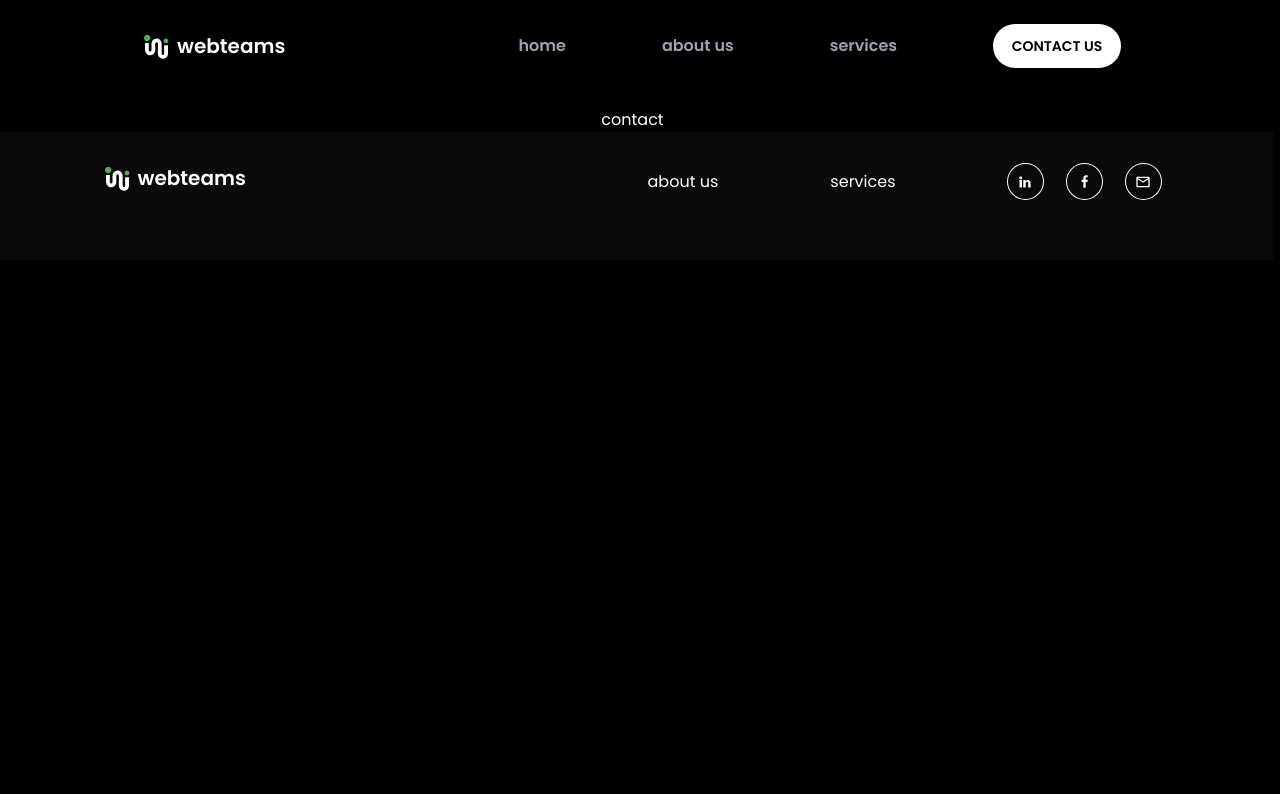
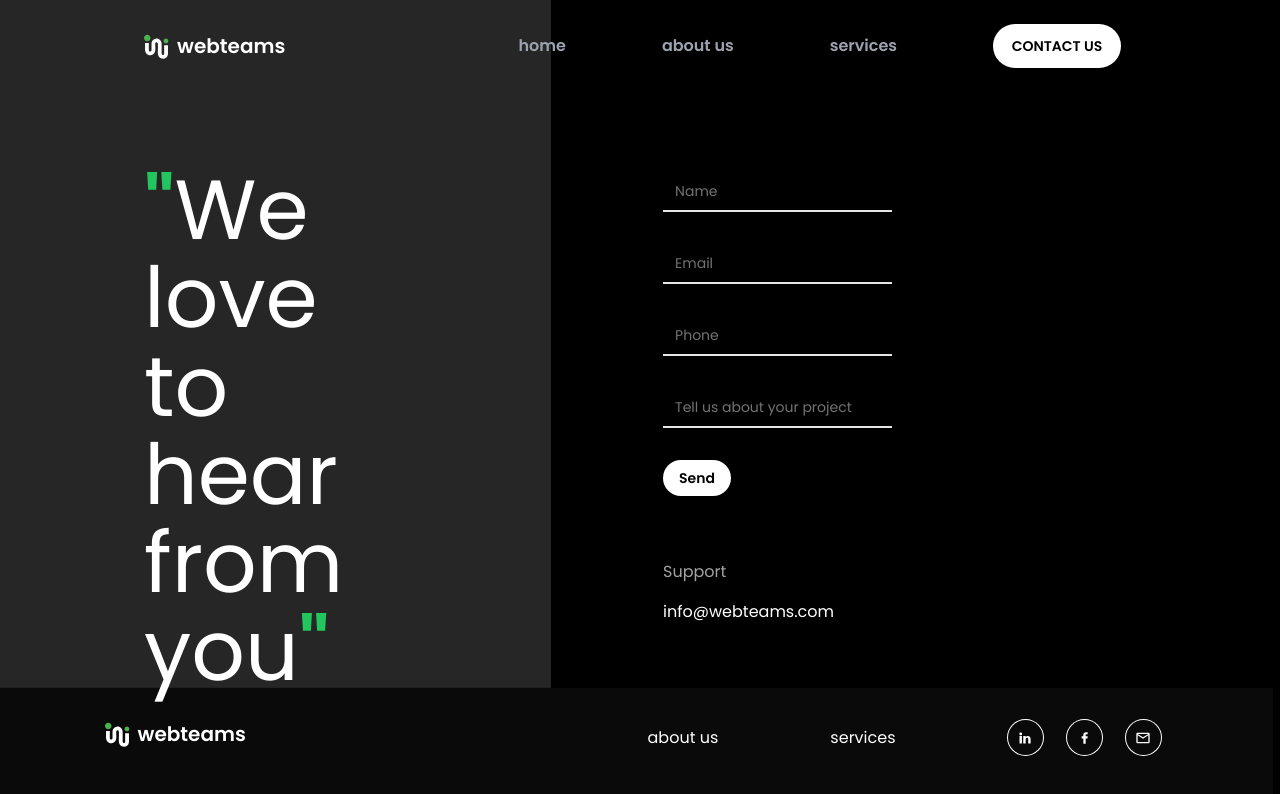
Before and after one commit to usmaniqbal998/WebteamsDev, a Next.js app: page /contact in a window 1280 px wide. Shown: the top 794 px of the page. Built offline with nearby package versions, Linux system fonts and the light colour scheme.

Commit message:
feat: contact us

```diff
--- a/package.json
+++ b/package.json
@@ -19,6 +19,7 @@
     "react": "^18",
     "react-code-blocks": "^0.1.6",
     "react-dom": "^18",
+    "react-hook-form": "^7.51.0",
     "tailwind-merge": "^2.2.1",
     "tailwind-scrollbar": "^3.1.0",
     "tailwindcss-animate": "^1.0.7"
--- a/src/Components/BurgerMenu.tsx
+++ b/src/Components/BurgerMenu.tsx
@@ -22,7 +22,7 @@ import { ImageCircle } from '@/Util/ImageCirclu'
 export const BurgerMenu = (props: { className?: string }) => {
   return (
     <div
-      className={`${props.className} flex w-full flex-row items-center justify-between`}
+      className={`${props.className} z-50 flex w-full flex-row items-center justify-between`}
     >
       <div className='flex items-center justify-center gap-2'>
         <Image src={webteamsLogo} alt='webteams logo' />
--- a/src/Components/Footer.tsx
+++ b/src/Components/Footer.tsx
@@ -1,3 +1,5 @@
+'use client'
+
 import Image from 'next/image'
 import webteamsLogo from '@/assets/webteams-logo.svg'
 import { MenuButton } from '@/Components/MenuButton'
@@ -5,6 +7,7 @@ import { ImageCircle } from '@/Util/ImageCirclu'
 import linkedinIcon from '@/assets/linkedin-icon.svg'
 import facebookIcon from '@/assets/facebook-icon.svg'
 import emailIcon from '@/assets/email-icon.svg'
+import { cn } from '@/Util'
 
 const Navigator = (props: { className?: string }) => (
   <div className={props.className}>
@@ -17,9 +20,14 @@ const Navigator = (props: { className?: string }) => (
   </div>
 )
 
-export const Footer = () => {
+export const Footer = (props: { className?: string }) => {
   return (
-    <footer className='flex h-32 w-screen max-w-[100vw] items-start justify-between bg-neutral-950 px-28 py-8 sm:h-40 sm:flex-col sm:px-8 sm:pb-4 sm:pt-10'>
+    <footer
+      className={cn(
+        'flex h-32 w-screen max-w-[100vw] items-start justify-between bg-neutral-950 px-28 py-8 sm:h-40 sm:flex-col sm:px-8 sm:pb-4 sm:pt-10',
+        props.className
+      )}
+    >
       <div className='flex w-full items-center justify-between'>
         <div className='flex items-center justify-center gap-2'>
           <Image src={webteamsLogo} alt='webteams logo' />
--- a/src/Components/TopNav.tsx
+++ b/src/Components/TopNav.tsx
@@ -12,7 +12,7 @@ export const TopNav = (props: { className?: string }) => {
 
   return (
     <div
-      className={`flex w-full items-center justify-between ${props.className}`}
+      className={`z-50 flex w-full items-center justify-between ${props.className}`}
     >
       <div className='flex items-center justify-center gap-2'>
         <Image src={webteamsLogo} alt='webteams logo' />
--- /dev/null
+++ b/src/Components/ui/input.tsx
@@ -0,0 +1,25 @@
+import * as React from 'react'
+
+import { cn } from '@/Util'
+
+export interface InputProps
+  extends React.InputHTMLAttributes<HTMLInputElement> {}
+
+const Input = React.forwardRef<HTMLInputElement, InputProps>(
+  ({ className, type, ...props }, ref) => {
+    return (
+      <input
+        type={type}
+        className={cn(
+          'flex h-10 w-full border-b-2 bg-black px-3 py-2 text-sm ring-offset-background file:border-0 file:bg-transparent file:text-sm file:font-medium placeholder:text-muted-foreground focus-visible:outline-none focus-visible:ring-2 focus-visible:ring-ring focus-visible:ring-offset-2 disabled:cursor-not-allowed disabled:opacity-50',
+          className
+        )}
+        ref={ref}
+        {...props}
+      />
+    )
+  }
+)
+Input.displayName = 'Input'
+
+export { Input }
--- a/src/app/contact/page.tsx
+++ b/src/app/contact/page.tsx
@@ -1,3 +1,37 @@
-export default function Contact() {
-  return <div>contact</div>
+import { Input } from '@/Components/ui/input'
+
+export default function Contract() {
+  return (
+    <div
+      className='grid size-full grid-cols-12 grid-rows-1 group-first/footer:bg-red-500'
+      data-page='contact'
+    >
+      <div className='col-span-5 flex size-[200%] -translate-x-1/2 -translate-y-1/2 items-end justify-end bg-neutral-800'>
+        <div className='flex h-[45%] w-1/2 items-start'>
+          <span className='block w-8/12 text-[84px] leading-[1.05] [&_mark]:font-semibold [&_mark]:text-green-500'>
+            <mark>&quot;</mark>We love to hear from you<mark>&quot;</mark>
+          </span>
+        </div>
+      </div>
+      <div className='col-span-7 flex w-full flex-col items-start justify-center gap-16 pl-28'>
+        <form action='' className='flex w-3/6 flex-col gap-8'>
+          <Input type='text' placeholder='Name' name='name' />
+          <Input type='email' placeholder='Email' name='email' />
+          <Input type='number' placeholder='Phone' name='phone' />
+          <Input type='text' placeholder='Tell us about your project' />
+          <button
+            type='submit'
+            className='w-min rounded-full bg-white px-4 py-2 text-sm font-semibold text-black'
+          >
+            Send
+          </button>
+        </form>
+
+        <div className='flex flex-col gap-4 '>
+          <span className='text-neutral-400'>Support</span>
+          <span>info@webteams.com</span>
+        </div>
+      </div>
+    </div>
+  )
 }
--- a/src/app/globals.css
+++ b/src/app/globals.css
@@ -79,3 +79,8 @@ html {
   scrollbar-gutter: stable;
   /* height:  1000000px !important; */
 }
+
+mark {
+  background: transparent;
+  color: inherit;
+}
--- a/src/app/layout.tsx
+++ b/src/app/layout.tsx
@@ -32,27 +32,27 @@ export const viewport: Viewport = {
   initialScale: 1
 }
 
-export default function RootLayout({
-  children
-}: Readonly<{
-  children: React.ReactNode
-}>) {
+export default function RootLayout(
+  props: Readonly<{
+    children: React.ReactNode
+  }>
+) {
   return (
     <html
       lang='en'
-      className='w-screen !max-w-full scrollbar scrollbar-track-black scrollbar-thumb-neutral-600'
+      className='h-screen w-screen !max-w-full scrollbar scrollbar-track-neutral-700 scrollbar-thumb-neutral-500'
     >
       <body
         className={cn(
           jetBrainsMono.variable,
           poppins.variable,
-          'flex items-center justify-start overflow-x-hidden max-w-full flex-col bg-black px-36 pt-6 font-sans text-white antialiased sm:!px-5 sm:!pt-7'
+          'flex items-center h-screen justify-start overflow-x-hidden max-w-full flex-col bg-black px-36 pt-6 font-sans text-white antialiased sm:!px-5 sm:!pt-7'
         )}
       >
         <TopNav className='mb-10 flex sm:invisible sm:hidden' />
         <BurgerMenu className='invisible hidden sm:visible sm:flex' />
-        {children}
-        <Footer />
+        {props.children}
+        <Footer className='group/footer' />
       </body>
     </html>
   )
--- a/src/app/page.tsx
+++ b/src/app/page.tsx
@@ -13,7 +13,7 @@ export default function Home() {
       <Code />
       <RecentWork />
       <FaqSession />
-      <Explore className='sm:mb-10' />
+      <Explore className='mb-20 sm:mb-10' />
     </div>
   )
 }
```
Also changed, not shown: 1 other file (tests, documents, lock files or other folders).
